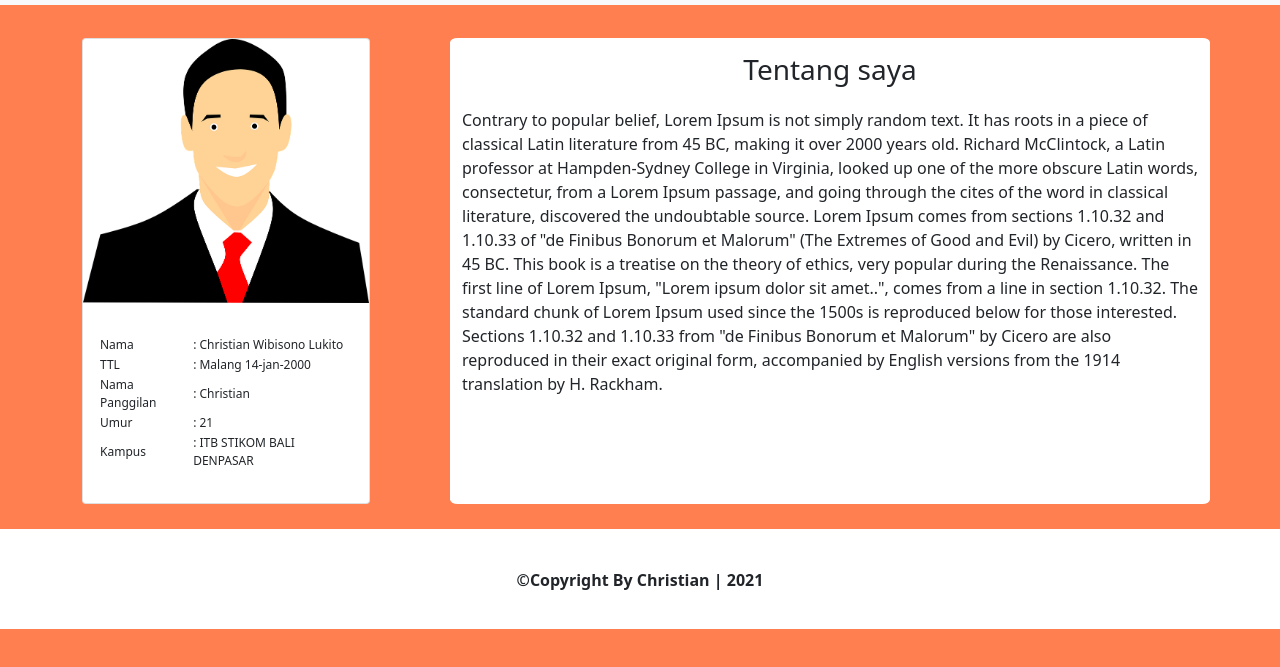
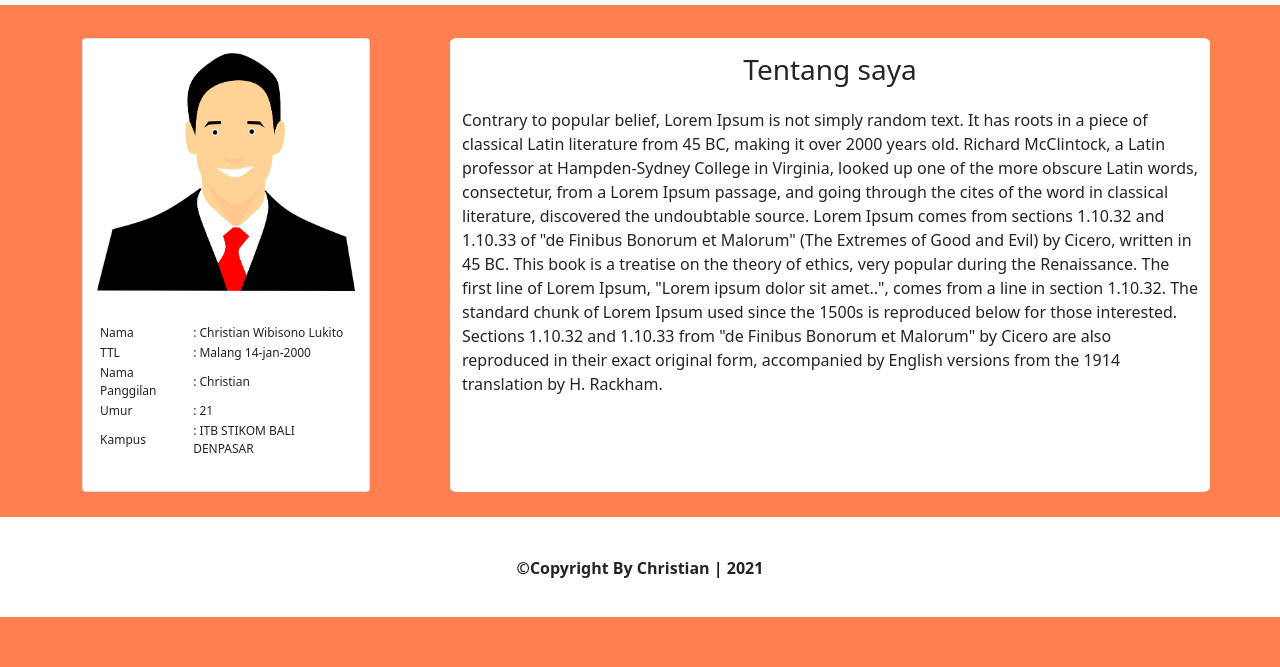
Before and after one commit to xiwangyingde/xiwangyingde.github.io-profile, a plain HTML site: page index.html in a window 1280 px wide. Shown: the part 63-730 px from the top of the page. Drawn offline with nearby package versions, Linux system fonts and the light colour scheme.

Commit message:
Add files via upload

```diff
--- a/index.html
+++ b/index.html
@@ -21,7 +21,7 @@
 			<div class="row">
 				<div class="col-md-4">
 					<div class="card" style="width: 18rem;">
-				  <img src="person.png" class="card-img-top" alt="...">
+				  <img src="person.png" class="card-img-top" id="poto" alt="...">
 				  <div class="card-body">
 				    <p class="card-text">
 				    	<table>
--- a/style.css
+++ b/style.css
@@ -18,3 +18,8 @@ body {
     padding-top: 3%;
     height: 100px;
 }
+#poto{
+	    width: 95%;
+    padding-top: 5%;
+    padding-left: 5%;
+}
```
